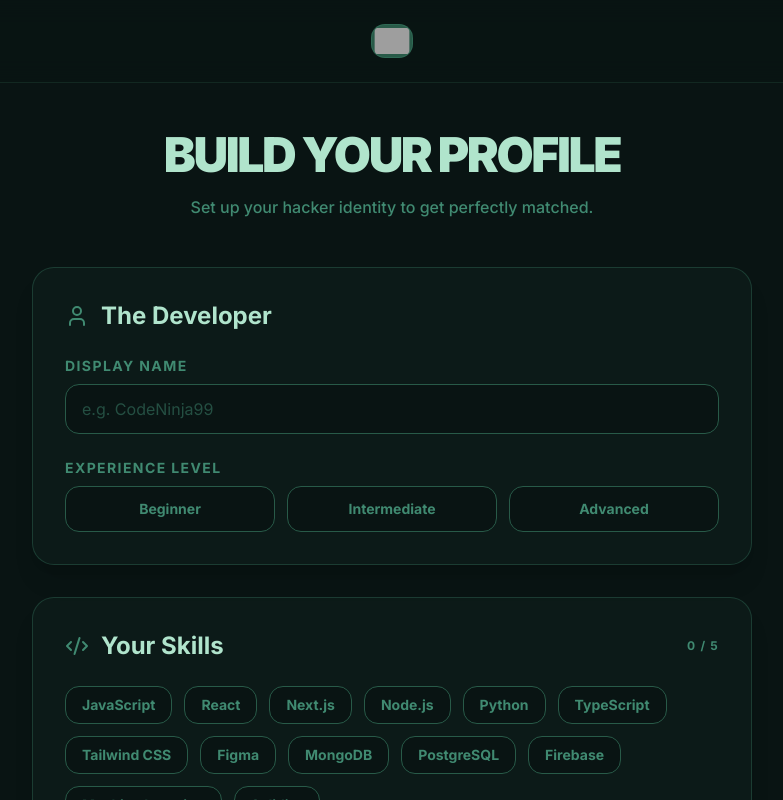
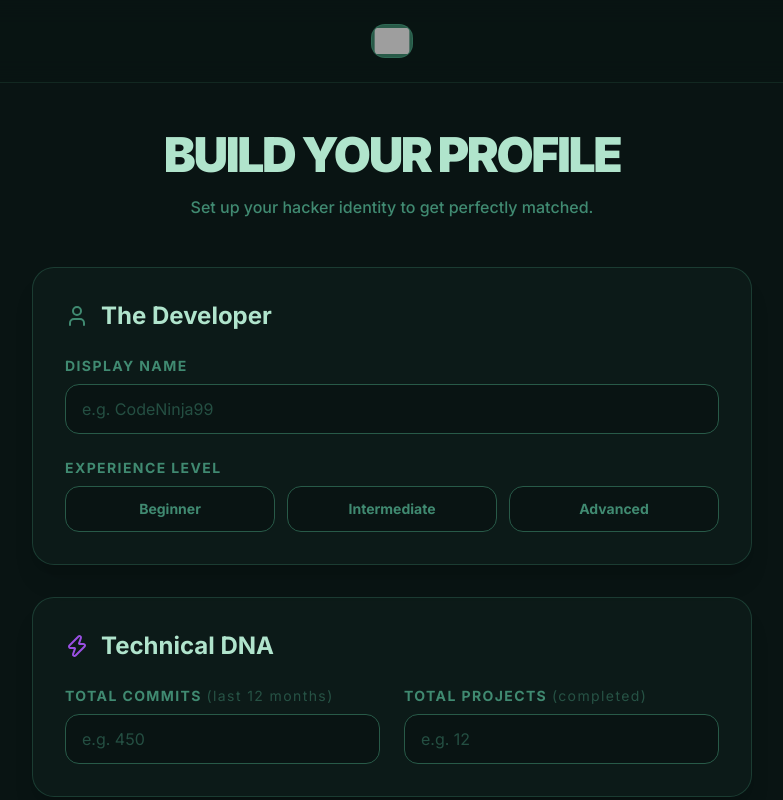
Before and after one commit to somanyaaa/quantum, a Next.js app in the folder frontend/: page /onboarding in a window 1280 px wide. Shown: the top 800 px of the page, without its empty margins (248-1031 px from the left). Built offline with nearby package versions, Linux system fonts and the light colour scheme; grey boxes are pictures that could not be loaded.

Commit message:
updated createprofile

```diff
--- a/frontend/app/onboarding/page.tsx
+++ b/frontend/app/onboarding/page.tsx
@@ -3,7 +3,7 @@
 import React, { useState } from 'react';
 import { useRouter } from 'next/navigation';
 import DevMatchLogo from '@/components/devmatchlogo';
-import { ArrowRight, User, Code2, Users } from 'lucide-react';
+import { ArrowRight, User, Code2, Users, Zap } from 'lucide-react';
 import { useAuth } from '@/context/AuthContext';
 
 const AVAILABLE_SKILLS = [
@@ -17,7 +17,8 @@ const EXPERIENCE_LEVELS = ["Beginner", "Intermediate", "Advanced"];
 export default function OnboardingPage() {
     const router = useRouter();
     const { updateProfile } = useAuth();
-
+    const [commits, setCommits] = useState('');
+    const [projectsCount, setProjectsCount] = useState('');
     const [name, setName] = useState('');
     const [experience, setExperience] = useState('');
     const [mySkills, setMySkills] = useState<string[]>([]);
@@ -37,7 +38,15 @@ export default function OnboardingPage() {
 
     const handleCompleteProfile = async () => {
         setIsSubmitting(true);
-        const profileData = { name, experience, mySkills, teammatesNeeded, seekingSkills };
+        const profileData = {
+            name,
+            experience,
+            mySkills,
+            commits: parseInt(commits),
+            projectsCount: parseInt(projectsCount),
+            teammatesNeeded,
+            seekingSkills
+        };
         console.log("Saving Profile:", profileData);
 
         await new Promise(resolve => setTimeout(resolve, 1000));
@@ -45,10 +54,18 @@ export default function OnboardingPage() {
         updateProfile({
             username: name,
             skills: mySkills,
+            totalCommits: parseInt(commits),
+            projectCount: parseInt(projectsCount)
         });
         router.push('/dashboard');
     };
-    const isFormValid = name.trim() !== '' && experience !== '' && mySkills.length > 0;
+    const isFormValid =
+        name.trim() !== '' &&
+        experience !== '' &&
+        mySkills.length > 0 &&
+        commits !== '' &&
+        projectsCount !== '';
+
     return (
         <div className="min-h-screen bg-[#091413] text-[#B0E4CC] selection:bg-[#408A71] pb-24">
             <nav className="p-6 border-b border-[#285A48]/30 flex justify-center sticky top-0 bg-[#091413]/80 backdrop-blur-md z-50">
@@ -99,8 +116,46 @@ export default function OnboardingPage() {
                                 ))}
                             </div>
                         </div>
+
                     </div>
                 </div>
+
+                {/* --- TECHNICAL DNA STATS --- */}
+                <div className="bg-[#285A48]/10 border border-[#408A71]/30 rounded-3xl p-8 mb-8 shadow-xl">
+                    <div className="flex items-center gap-3 mb-6">
+                        <Zap className="text-[#A855F7] w-6 h-6 animate-pulse" />
+                        <h2 className="text-2xl font-bold text-[#B0E4CC]">Technical DNA</h2>
+                    </div>
+
+                    <div className="grid grid-cols-1 md:grid-cols-2 gap-6">
+                        <div>
+                            <label className="block text-[#408A71] text-sm font-bold uppercase tracking-widest mb-2">
+                                Total Commits <span className="opacity-50 font-normal lowercase">(Last 12 Months)</span>
+                            </label>
+                            <input
+                                type="number"
+                                value={commits}
+                                onChange={(e) => setCommits(e.target.value)}
+                                className="w-full bg-[#091413] border border-[#285A48] rounded-xl px-4 py-3 focus:border-[#B0E4CC] outline-none text-[#B0E4CC] placeholder:text-[#408A71]/50 transition-colors"
+                                placeholder="e.g. 450"
+                            />
+                        </div>
+
+                        <div>
+                            <label className="block text-[#408A71] text-sm font-bold uppercase tracking-widest mb-2">
+                                Total Projects <span className="opacity-50 font-normal lowercase">(Completed)</span>
+                            </label>
+                            <input
+                                type="number"
+                                value={projectsCount}
+                                onChange={(e) => setProjectsCount(e.target.value)}
+                                className="w-full bg-[#091413] border border-[#285A48] rounded-xl px-4 py-3 focus:border-[#B0E4CC] outline-none text-[#B0E4CC] placeholder:text-[#408A71]/50 transition-colors"
+                                placeholder="e.g. 12"
+                            />
+                        </div>
+                    </div>
+                </div>
+
                 <div className="bg-[#285A48]/10 border border-[#408A71]/30 rounded-3xl p-8 mb-8 shadow-xl">
                     <div className="flex items-center justify-between mb-6">
                         <div className="flex items-center gap-3">
--- a/frontend/components/layout/SideBar.tsx
+++ b/frontend/components/layout/SideBar.tsx
@@ -39,8 +39,8 @@ const SideBar = ({ currentPage = 'home', setCurrentPage }: any) => {
             </div>
 
             {/* Main Navigation*/}
-            <nav className="space-y-1 mb-10">
-                <p className="text-[10px] text-[#408A71] font-black uppercase tracking-[0.2em] mb-4 px-2">Menu</p>
+            <nav className="space-y-1 mb-8">
+                <p className="text-[10px] text-[#408A71] font-black uppercase tracking-[0.2em] mb-2` px-2">Menu</p>
                 {navigation.map((item) => (
                     <button
                         key={item.page}
@@ -79,7 +79,7 @@ const SideBar = ({ currentPage = 'home', setCurrentPage }: any) => {
                 </div>
             </div>
 
-            <div className="pt-6 border-t border-[#285A48]/30 mt-6">
+            <div className="pt-2 border-t border-[#285A48]/30 mt-6">
                 <DropdownMenu.Root>
                     <DropdownMenu.Trigger asChild>
                         <button className="w-full flex items-center gap-3 p-2 rounded-xl hover:bg-[#285A48]/20 transition-all outline-none group text-left">
--- a/frontend/context/AuthContext.tsx
+++ b/frontend/context/AuthContext.tsx
@@ -10,7 +10,10 @@ export interface User {
     skills?: string[];
     age?: number | string;
     location?: string;
-    matchCount?: number;joinedDate?: string;
+    matchCount?: number;
+    joinedDate?: string;
+    totalCommits?: number;
+    projectCount?: number;
 }
 
 interface AuthContextType {
```
